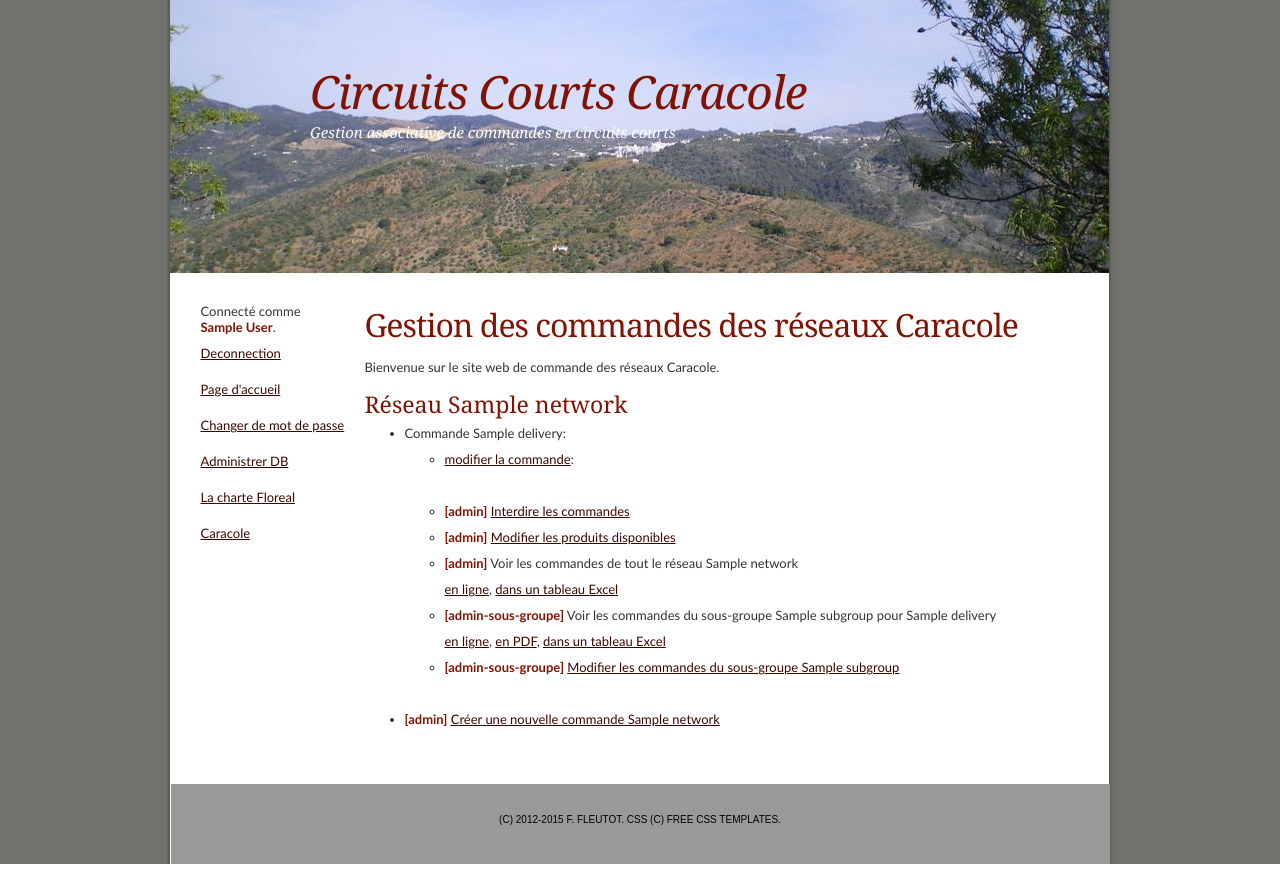
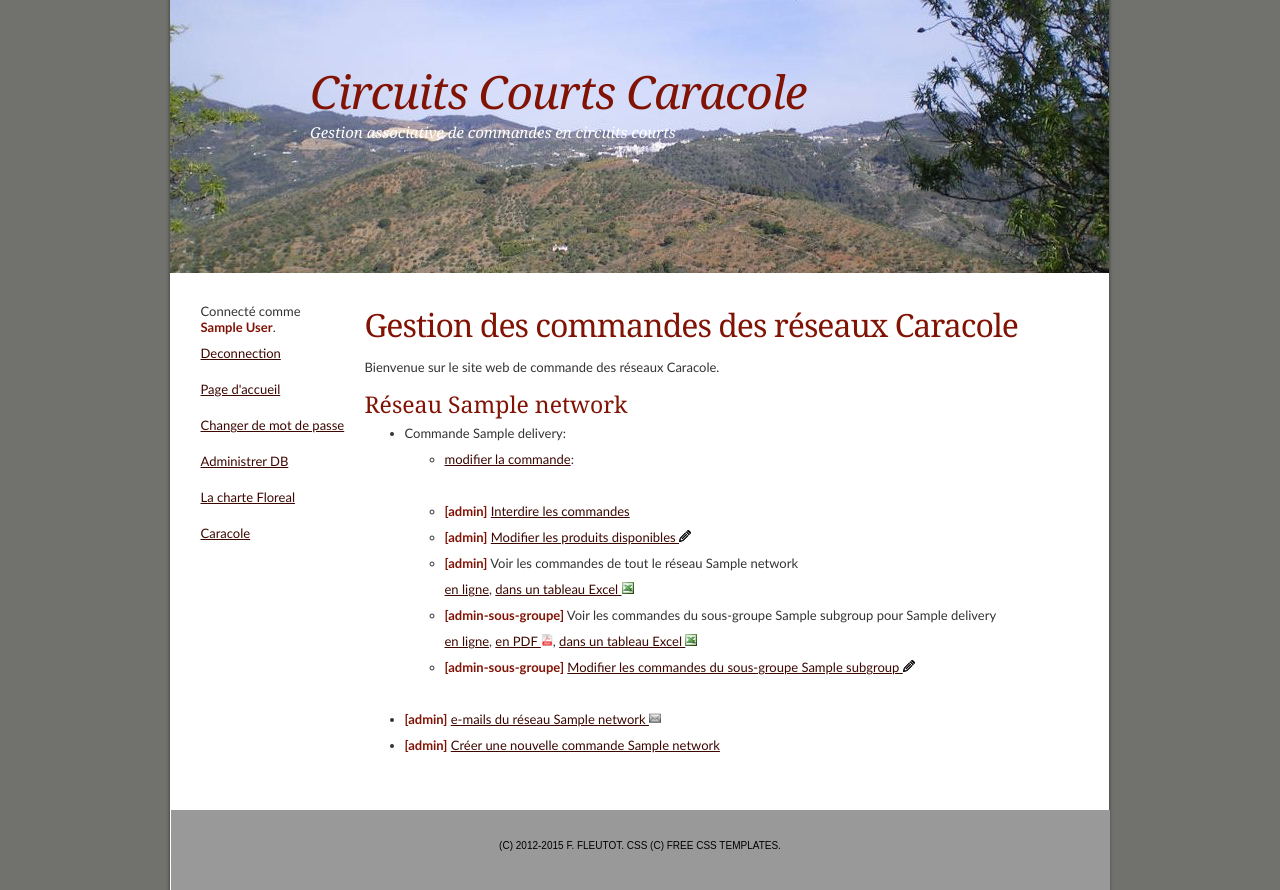
Before and after one commit to fab13n/caracole, a Django app: page / in a window 1280 px wide. Before the commit the page ends 864 px from the top, so only its background shows below. Run offline with Django 3.2, Linux system fonts and the light colour scheme; a user stored in the database is signed in; tables that the repository leaves empty hold one stand-in row (values such as "Sample post"); parts of the project's set-up code (start-up, migrations or seed data) failed here and were passed over.

Commit message:
icons on index page.

```diff
--- a/floreal/templates/index_logged.html
+++ b/floreal/templates/index_logged.html
@@ -1,5 +1,6 @@
 {% extends 'layout.html' %}
 {% load floreal_filters %}
+{% load static %}
 
 {% block head %}
     <style type="text/css">
@@ -55,11 +56,11 @@
       </a></li>
       {% endif %}{# delivery.is_open #}
       <li><em>[admin]</em> <a href="{% url 'edit_delivery_products' delivery=dv.delivery.id %}">
-        Modifier les produits disponibles
+        Modifier les produits disponibles <img src="{% static 'images/edit.png' %}"/>
       </a></li>
       <li><em>[admin]</em> Voir les commandes de tout le réseau {{nw.network.name}}<br/>
         <a href="{% url 'view_delivery_purchases_html' delivery=dv.delivery.id %}">en ligne</a>,
-        <a href="{% url 'view_delivery_purchases_xlsx' delivery=dv.delivery.id %}">dans un tableau Excel</a>
+        <a href="{% url 'view_delivery_purchases_xlsx' delivery=dv.delivery.id %}">dans un tableau Excel <img src="{% static 'images/excel.png' %}"/></a>
       </li>
       {% endif %}{# is_network_staff #}
 
@@ -67,12 +68,15 @@
       {% if nw.staffed_subgroup %}
       <li><em>[admin-sous-groupe]</em> Voir les commandes du sous-groupe {{nw.subgroup.name}} pour {{dv.delivery.name}}<br/>
         <a href="{% url 'view_subgroup_purchases_html' delivery=dv.delivery.id %}">en ligne</a>,
-        <a href="{% url 'view_subgroup_purchases_pdf' delivery=dv.delivery.id %}">en PDF</a>,
-        <a href="{% url 'view_subgroup_purchases_xlsx' delivery=dv.delivery.id %}">dans un tableau Excel</a>
+        <a href="{% url 'view_subgroup_purchases_pdf' delivery=dv.delivery.id %}">en PDF <img src="{% static 'images/pdf.png' %}"/></a>,
+        <a href="{% url 'view_subgroup_purchases_xlsx' delivery=dv.delivery.id %}">dans un tableau Excel <img src="{% static 'images/excel.png' %}"/></a>
       </li>
       <li><em>[admin-sous-groupe]</em> <a href="{% url 'edit_subgroup_purchases' delivery=dv.delivery.id %}">
-        Modifier les commandes du sous-groupe {{nw.subgroup.name}}
+        Modifier les commandes du sous-groupe {{nw.subgroup.name}} <img src="{% static 'images/edit.png' %}"/>
       </a></li>
+      {% if not nw.is_network_staff %}
+      <li><em>[admin]</em> <a href="{% url 'emails_subgroup' nw.subgroup.id %}">e-mails du sous-groupe {{nw.subgroup.name}} <img src="{% static 'images/email.png' %}"/></a></li>
+      {% endif %}{# subgroup_staff but not network_staff #}
       {% endif %}{# is_subgroup_staff #}
 
 
@@ -81,6 +85,7 @@
   </li>
   {% endfor %}{# delivery #}
   {% if nw.is_network_staff %}
+  <li><em>[admin]</em> <a href="{% url 'emails_network' network=nw.network.id %}">e-mails du réseau {{nw.network.name}} <img src="{% static 'images/email.png' %}"/></a></li>
   <li><em>[admin]</em> <a href="{% url 'create_delivery' network=nw.network.id %}">Créer une nouvelle commande {{nw.network.name}}</a></li>
   {% endif %}
 </ul>
```
Also changed, not shown: floreal/static/images/edit.png (added), floreal/static/images/email.png (added), floreal/static/images/excel.png (added), floreal/static/images/pdf.png (added), floreal/static/images/purchase.png (added).
